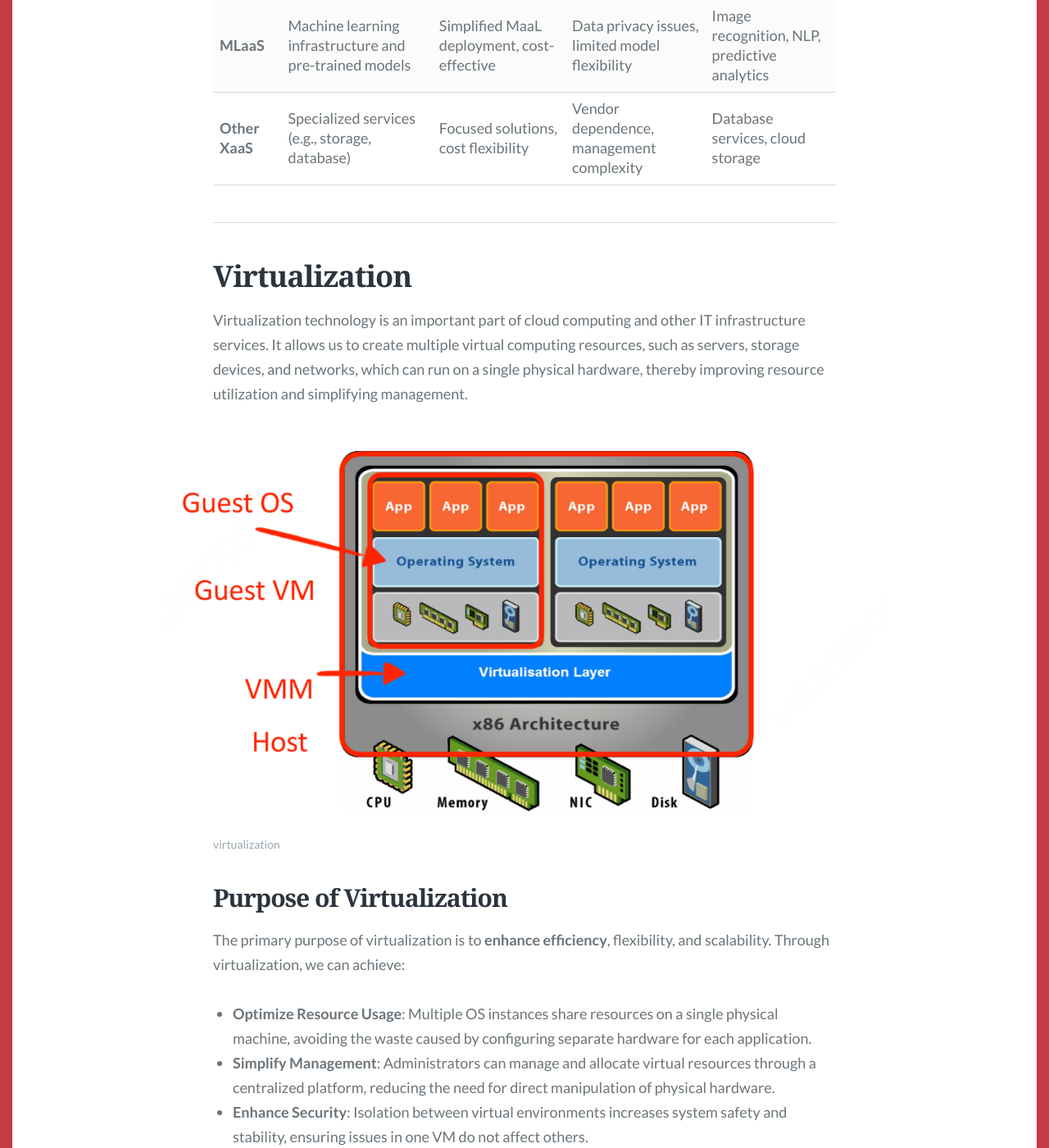
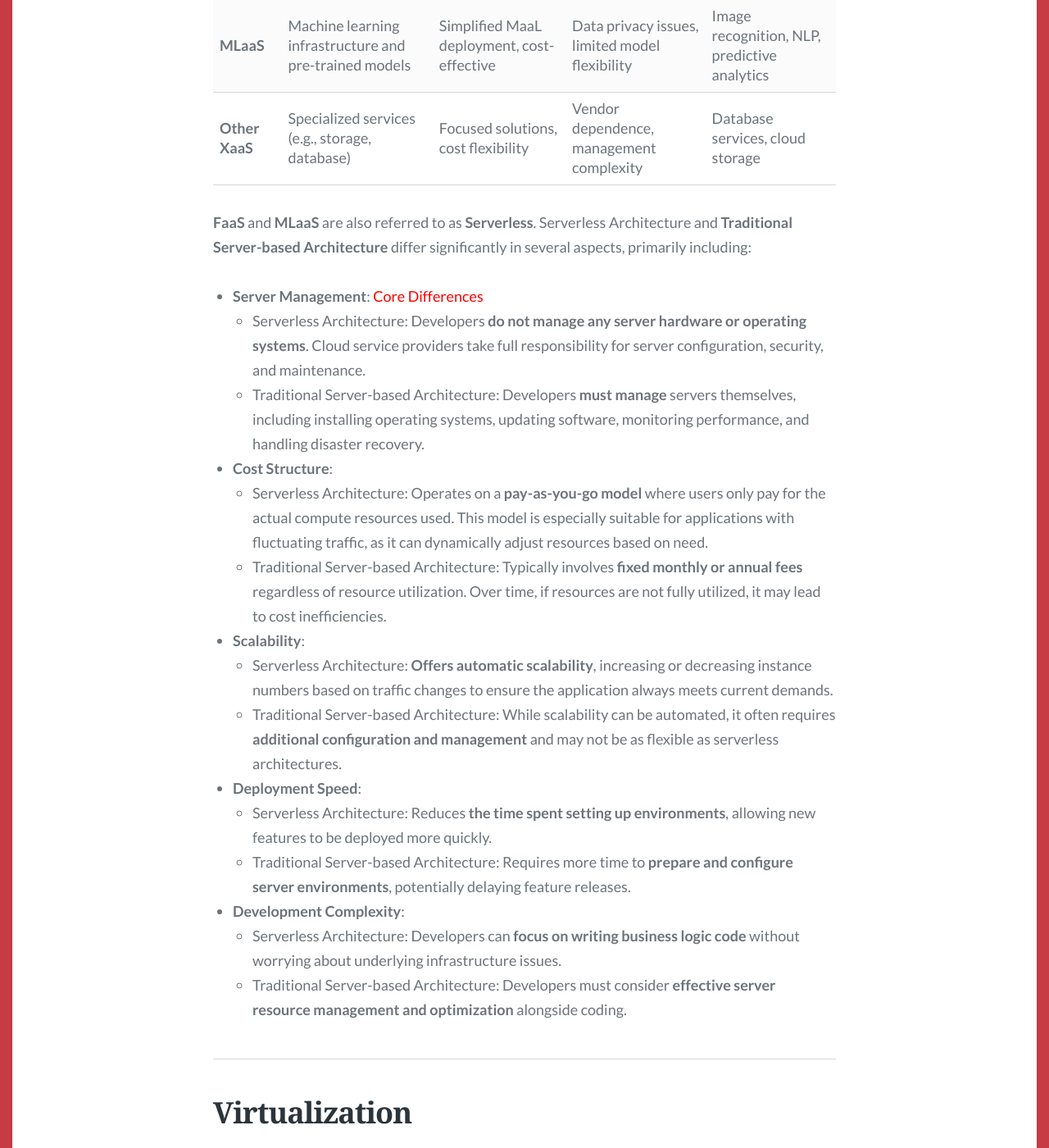
Before and after one commit to HuRuilizhen/HuRuilizhen.github.io, a Jekyll site: the page built from _posts/2024-12-10-Cloud-Computing-Review.md, in a window 1280 px wide and 1400 px high, scrolled down 6564 px. Shown: the whole window at 82% size. Built offline with Jekyll 4.4.1, drawn with Linux system fonts in a browser that asks for light colours; some web fonts are replaced; comment, search, counter and statistics services are not loaded.

Commit message:
[update]: cloud computing review part 4

```diff
--- a/_posts/2024-12-10-Cloud-Computing-Review.md
+++ b/_posts/2024-12-10-Cloud-Computing-Review.md
@@ -94,6 +94,26 @@ Cloud service models are divided into multiple levels according to the level of
 | **FaaS**       | Serverless model for running code                      | Low operational cost, elastic, precise billing  | Cold start delay, complex state management     | Event-driven tasks, IoT processing, APIs     |
 | **MLaaS**      | Machine learning infrastructure and pre-trained models | Simplified MaaL deployment, cost-effective      | Data privacy issues, limited model flexibility | Image recognition, NLP, predictive analytics |
 | **Other XaaS** | Specialized services (e.g., storage, database)         | Focused solutions, cost flexibility             | Vendor dependence, management complexity       | Database services, cloud storage             |
+
+**FaaS** and **MLaaS** are also referred to as **Serverless**. Serverless Architecture and **Traditional Server-based Architecture** differ significantly in several aspects, primarily including:
+
+- **Server Management**: <font color="red">Core Differences</font>
+  - Serverless Architecture: Developers **do not manage any server hardware or operating systems**. Cloud service providers take full responsibility for server configuration, security, and maintenance.
+  - Traditional Server-based Architecture: Developers **must manage** servers themselves, including installing operating systems, updating software, monitoring performance, and handling disaster recovery.
+- **Cost Structure**:
+  - Serverless Architecture: Operates on a **pay-as-you-go model** where users only pay for the actual compute resources used. This model is especially suitable for applications with fluctuating traffic, as it can dynamically adjust resources based on need.
+  - Traditional Server-based Architecture: Typically involves **fixed monthly or annual fees** regardless of resource utilization. Over time, if resources are not fully utilized, it may lead to cost inefficiencies.
+- **Scalability**:
+  - Serverless Architecture: **Offers automatic scalability**, increasing or decreasing instance numbers based on traffic changes to ensure the application always meets current demands.
+  - Traditional Server-based Architecture: While scalability can be automated, it often requires **additional configuration and management** and may not be as flexible as serverless architectures.
+- **Deployment Speed**:
+  - Serverless Architecture: Reduces **the time spent setting up environments**, allowing new features to be deployed more quickly.
+  - Traditional Server-based Architecture: Requires more time to **prepare and configure server environments**, potentially delaying feature releases.
+- **Development Complexity**:
+    - Serverless Architecture: Developers can **focus on writing business logic code** without worrying about underlying infrastructure issues.
+    - Traditional Server-based Architecture: Developers must consider **effective server resource management and optimization** alongside coding.
+
+
 
 ---
 
```
